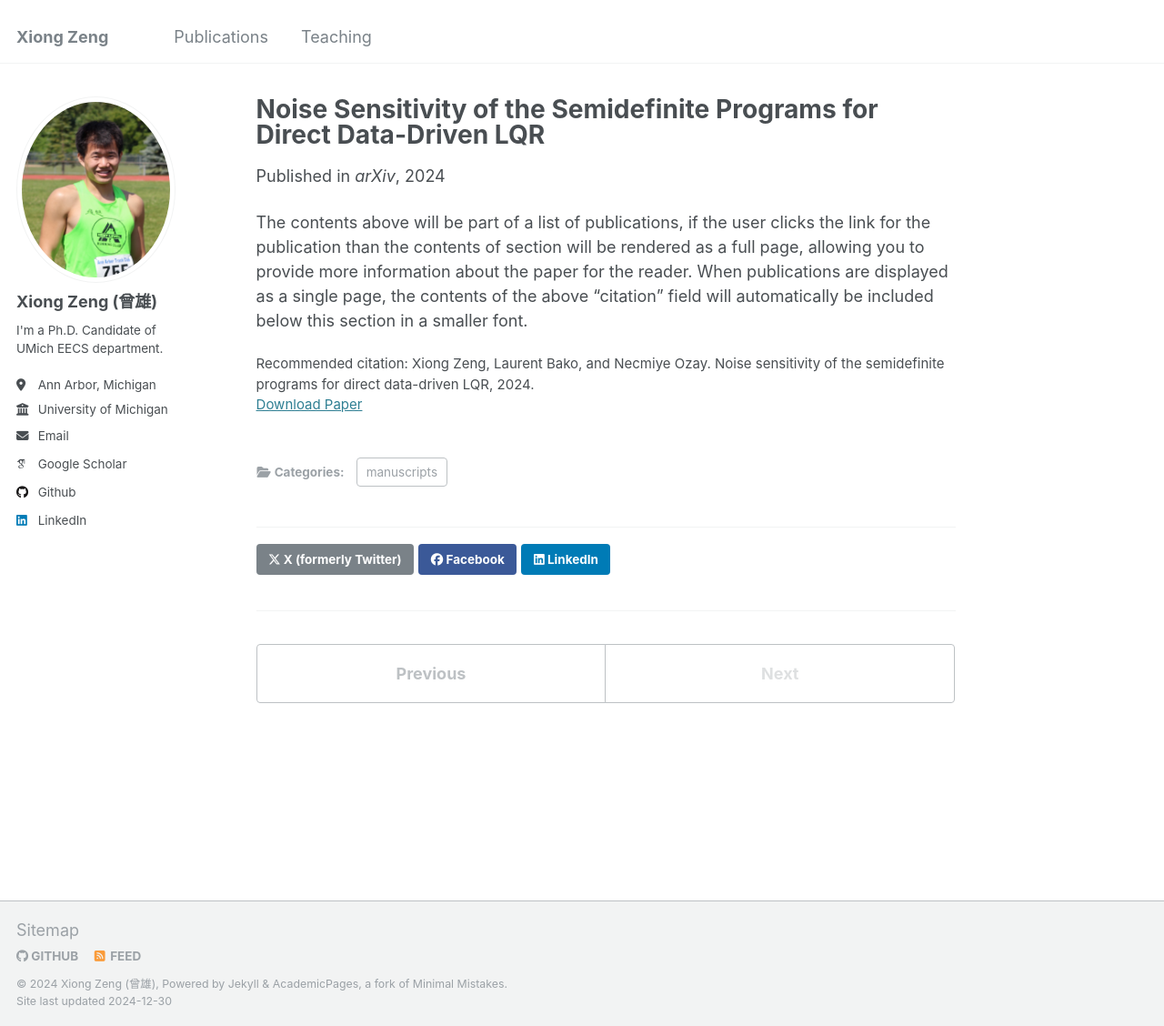
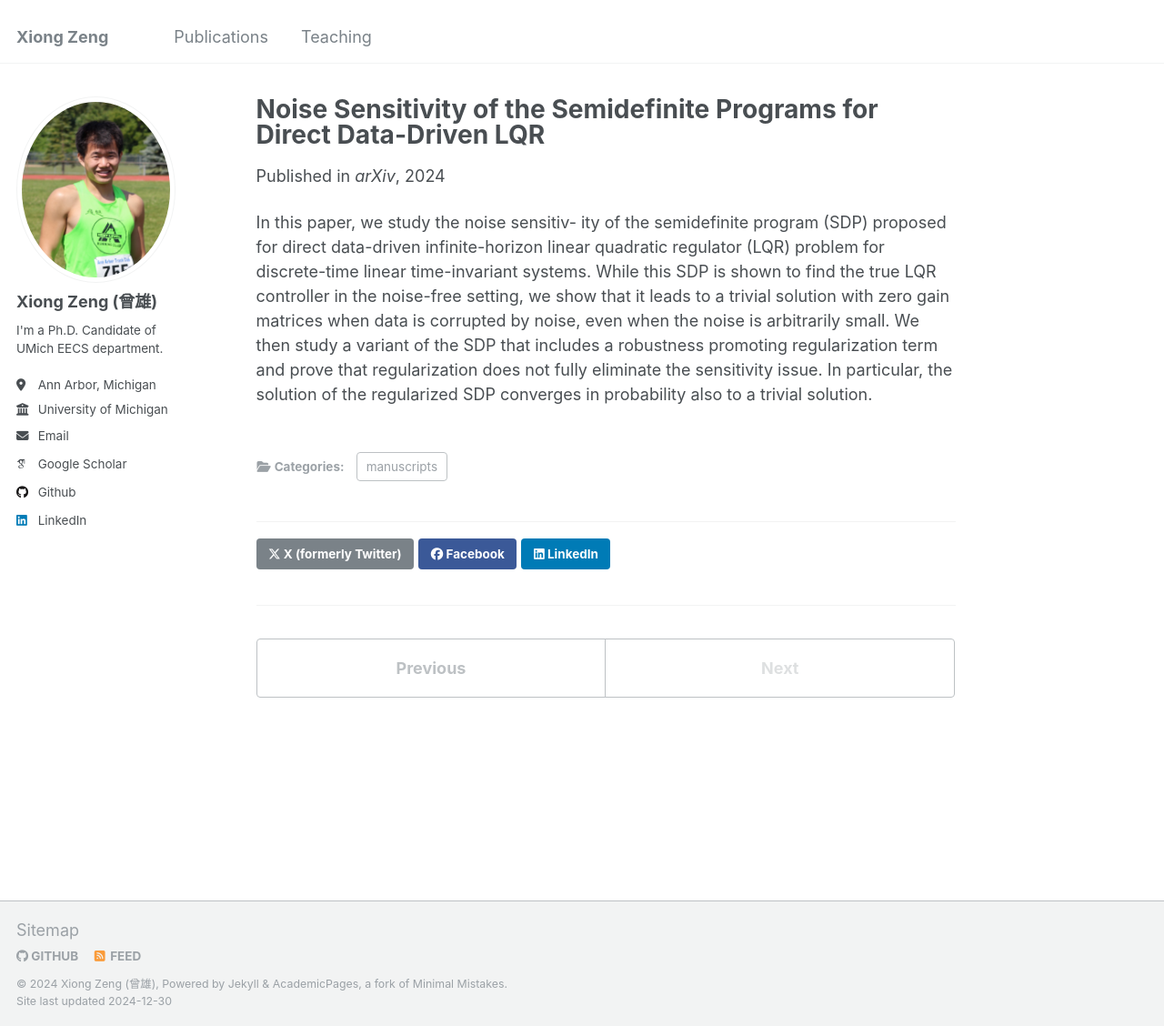
Before and after one commit to zengxiong111/zengxiong.github.io, a Jekyll site: the page built from _publications/2024-12-27-paper-title-number-1.md, in a window 1280 px wide and 1128 px high. Shown: the whole window at 91% size. Built offline with Jekyll 4.4.1, drawn with Linux system fonts in a browser that asks for light colours; some web fonts are replaced.

Commit message:
Update 2024-12-27-paper-title-number-1.md

```diff
--- a/_publications/2024-12-27-paper-title-number-1.md
+++ b/_publications/2024-12-27-paper-title-number-1.md
@@ -7,8 +7,18 @@
 date: 2024-12-27
 venue: 'arXiv'
 paperurl: 'http://academicpages.github.io/files/Noise Sensitivity of the Semidefinite Programs for Direct Data-Driven LQR.pdf'
-citation: 'Xiong Zeng, Laurent Bako, and Necmiye Ozay. Noise sensitivity of the semidefinite programs
-for direct data-driven LQR, 2024.'
 ---
 
-The contents above will be part of a list of publications, if the user clicks the link for the publication than the contents of section will be rendered as a full page, allowing you to provide more information about the paper for the reader. When publications are displayed as a single page, the contents of the above "citation" field will automatically be included below this section in a smaller font.
+ In this paper, we study the noise sensitiv-
+ity of the semidefinite program (SDP) proposed for direct
+data-driven infinite-horizon linear quadratic regulator (LQR)
+problem for discrete-time linear time-invariant systems.
+While this SDP is shown to find the true LQR controller
+in the noise-free setting, we show that it leads to a trivial
+solution with zero gain matrices when data is corrupted by
+noise, even when the noise is arbitrarily small. We then
+study a variant of the SDP that includes a robustness
+promoting regularization term and prove that regularization
+does not fully eliminate the sensitivity issue. In particular,
+the solution of the regularized SDP converges in probability
+also to a trivial solution.
```
